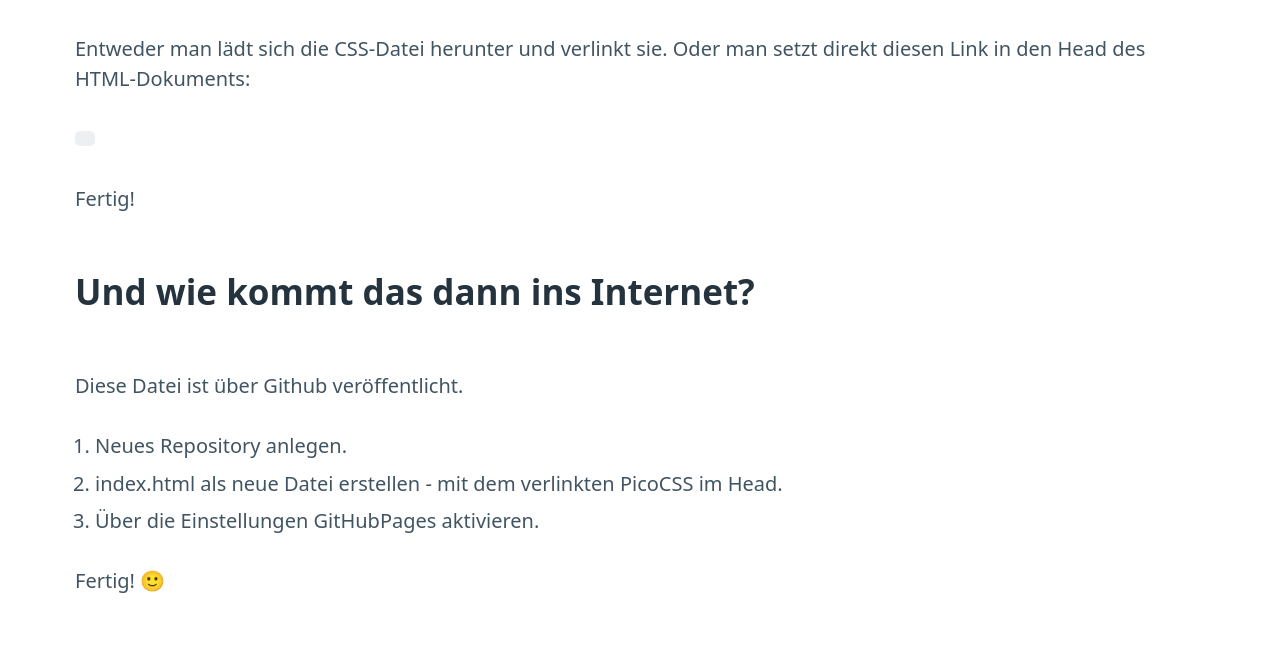
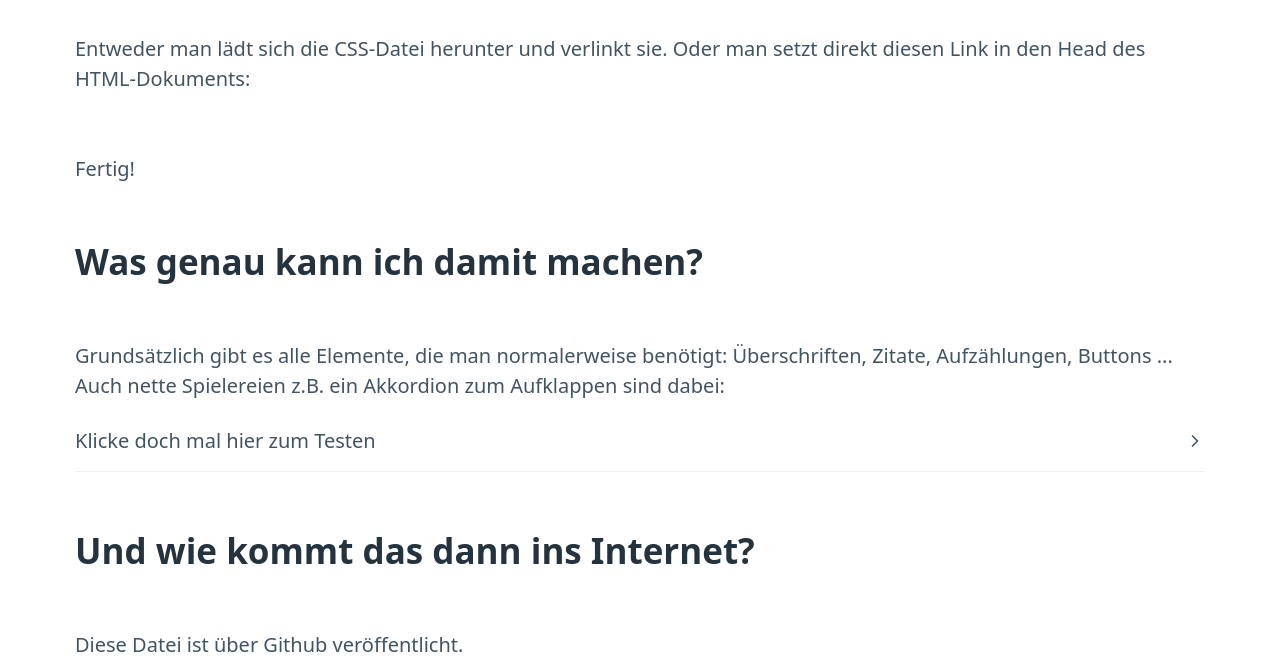
Before and after one commit to eBildungslabor/wowdw, a plain HTML site: page index.html in a window 1280 px wide. Shown: the part 519-1188 px from the top of the page. Drawn offline with nearby package versions, Linux system fonts and the light colour scheme.

Commit message:
Update index.html

```diff
--- a/index.html
+++ b/index.html
@@ -15,10 +15,16 @@
 <h2 id="mein-vorgehen-">Wie funktioniert das?</h2>
 <p>Entweder man lädt sich die CSS-Datei herunter und verlinkt sie. Oder man setzt direkt diesen Link in den Head des HTML-Dokuments:</p>
   <p>
-  <code><link rel="stylesheet" href="https://unpkg.com/@picocss/pico@latest/css/pico.min.css"></code>
+  <pre><link rel="stylesheet" href="https://unpkg.com/@picocss/pico@latest/css/pico.min.css"></pre>
       </p>
       <p>Fertig!</p>
-
+      <h2>Was genau kann ich damit machen?</h2>
+      <p>Grundsätzlich gibt es alle Elemente, die man normalerweise benötigt: Überschriften, Zitate, Aufzählungen, Buttons ... Auch nette Spielereien z.B. ein Akkordion zum Aufklappen sind dabei:
+      <p>  <details>
+  <summary>Klicke doch mal hier zum Testen</summary>
+  <p>Huhuuuh, hier kommt noch mehr Text 😸</p>
+</details>
+    </p>
 <h2>Und wie kommt das dann ins Internet?</h2>
       <p>Diese Datei ist über Github veröffentlicht.</p>
 <p>  <ol>
```
